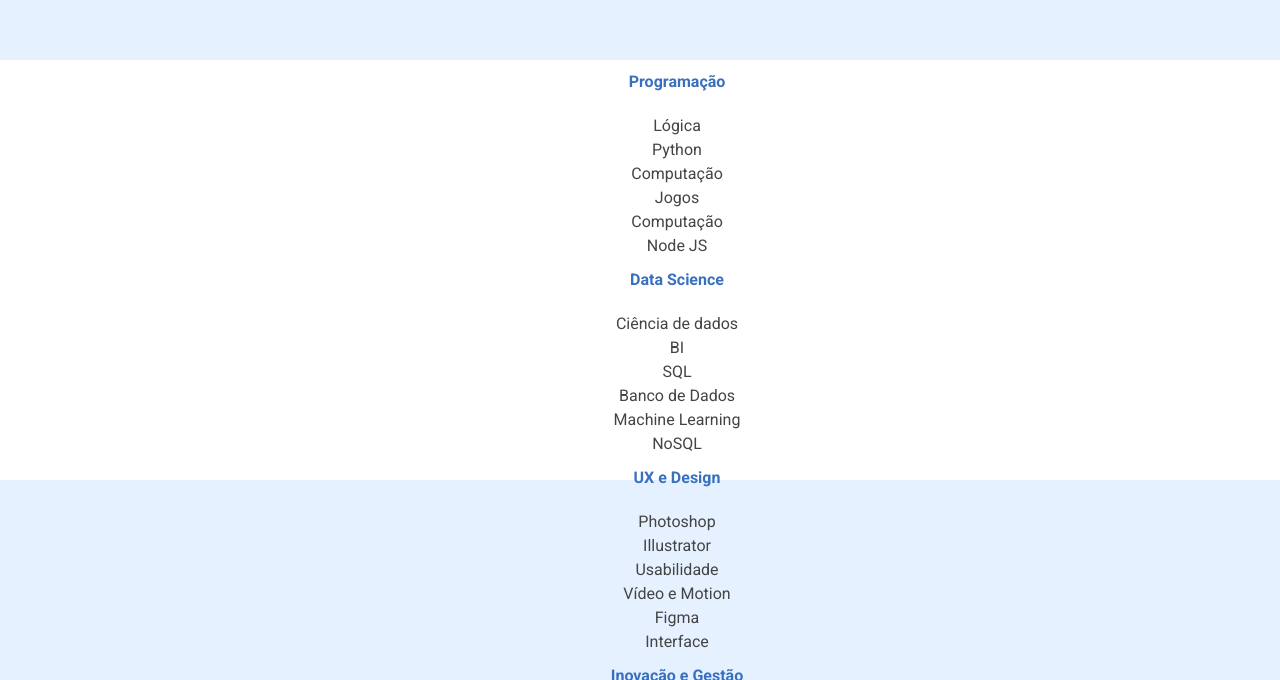
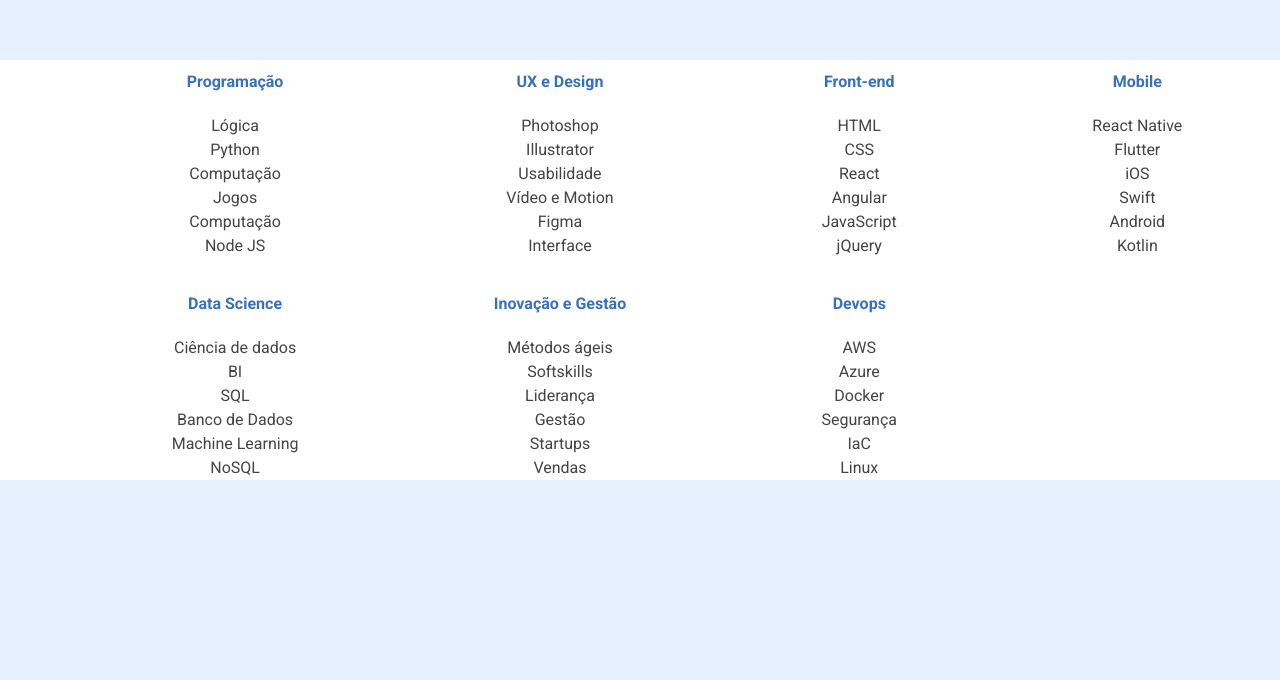
Before and after one commit to sabrinabuenof/aluraplay, a plain HTML site: page index.html in a window 1280 px wide. Shown: the part 637-1317 px from the top of the page. After the commit the page ends 1117 px from the top, so only its background shows below. Drawn offline with Linux system fonts and the light colour scheme.

Commit message:
inserindo flex-flow:column wrap

```diff
--- a/css/flexbox.css
+++ b/css/flexbox.css
@@ -15,8 +15,8 @@
 .rodape__container {
     display: flex;
     /* flex-direction: column;
-    flex-wrap: wrap; */
-    flex-flow:column;
+    flex-wrap: wrap;  essas duas linhas significam a mesma coisa que 'flex-flow:column'*/
+    flex-flow:column wrap;
 }
 
 
```
